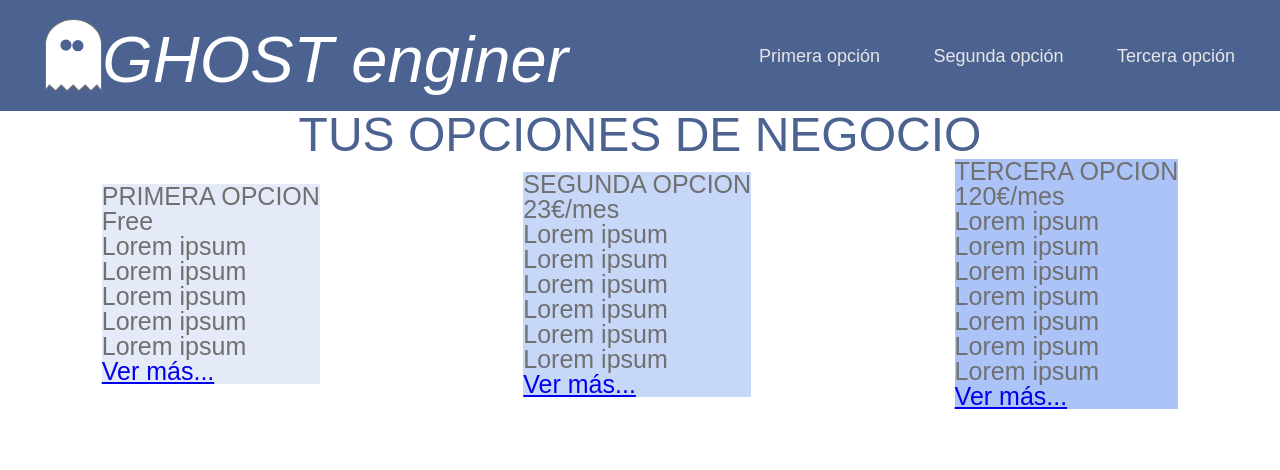
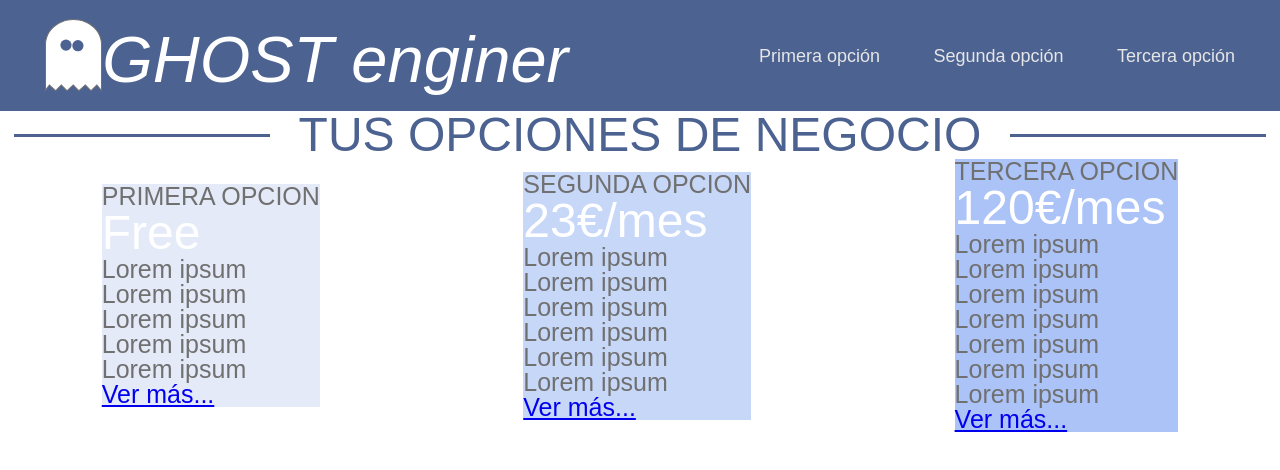
Before and after one commit to toniferraprofe/pruebaTresColumnasPrecios, a plain HTML site: page index.html in a window 1280 px wide. Drawn offline with Linux system fonts and the light colour scheme.

Commit message:
Añadidas lineas en caja titulo

```diff
--- a/css/style.css
+++ b/css/style.css
@@ -44,7 +44,7 @@ justify-content: space-between;
 
 .titulo{
     display:flex;
-    justify-content: space-between;
+    justify-content: space-around;
     align-items: center;
 }
 .titulo__texto{
@@ -52,9 +52,9 @@ justify-content: space-between;
     color:#4C6291;
     font-size: 48px;
 }
-.titulo__lineas{
-    height: 1px;
-    width: 100%;
+.titulo__linea{
+    height: 3px;
+    width: 20%;
     background-color: #4C6291;
 }
 .tresCajas{
@@ -63,6 +63,7 @@ justify-content: space-between;
     align-items: center;
     color:#707070;
     font-size: 25px;
+
 }
 
 .tresCajas__posicion1{
@@ -77,7 +78,7 @@ justify-content: space-between;
 
 
 
-}
+
 .precios{
     color:white;
     font-size: 48px;
--- a/index.html
+++ b/index.html
@@ -29,11 +29,11 @@
 
     <div class="container">
         <section class="titulo">
-            <div class="tiutlo__linea"></div>
+            <div class="titulo__linea"></div>
 
 
             <h3 class="titulo__texto">TUS OPCIONES DE NEGOCIO</h3>
-            <div class="tiutlo__linea"></div>
+            <div class="titulo__linea"></div>
         </section>
         <section class="tresCajas">
             <article class="tresCajas__posicion1">
```
